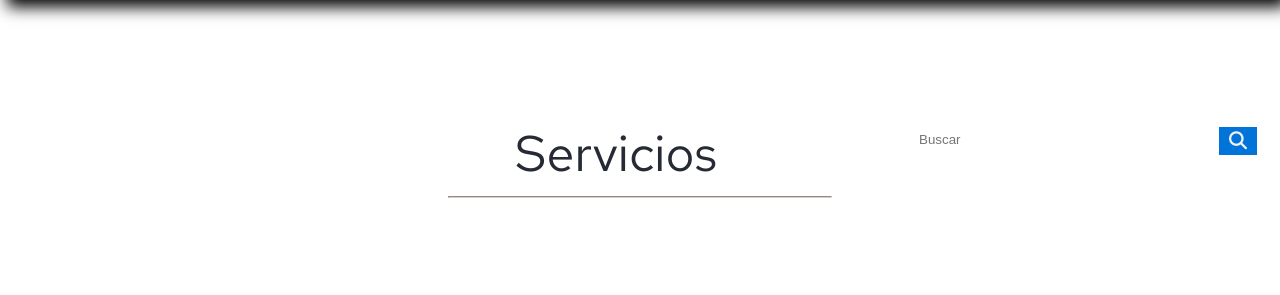
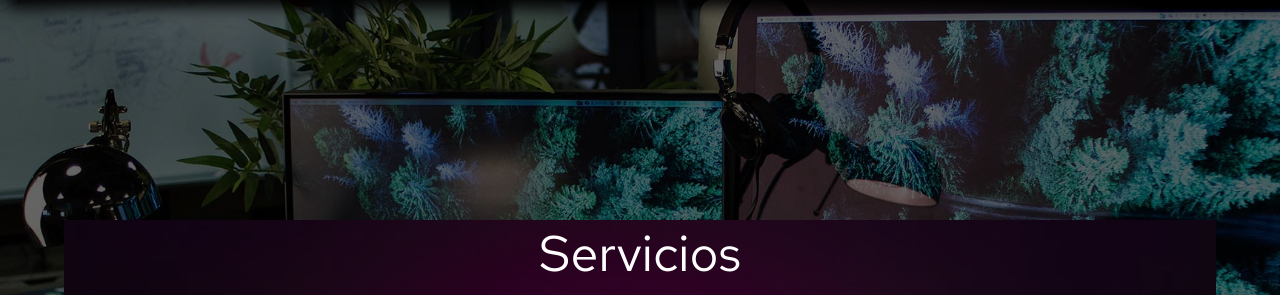
Before and after one commit to Feralram/Papeleria, a PHP site: page /servicio.html in a window 1280 px wide. Shown: the top 295 px of the page. Run offline with PHP 8.4, Linux system fonts and the light colour scheme; some libraries are stand-ins or nearby versions.

Commit message:
Update madrugada

```diff
--- a/css/styles.css
+++ b/css/styles.css
@@ -3,7 +3,7 @@
    --black:#252a34;
    --blue:#08d9d6;
    --white:#eaeaea;
-   --title:35px;
+   --title:20px;
    --text:19px;
 }
 
@@ -83,7 +83,7 @@ body{
     z-index: 9999;
     box-shadow: 7px 7px 15px #000000;
 }
-.menu .logo-box{margin-left: 20px;}
+.menu .logo-box{margin-left: 10px;}
 .menu .logo-box h1 a{
     text-decoration: none;
     font-size: var(--title);
@@ -869,27 +869,93 @@ hr {
     color: black;
 }
 
-/* styling search bar */
-.search input[type=text]{
-    width:300px;
-    height:25px;
-    border-radius:25px;
-    border: none;
+/*  Barra de busqueda */
+.buscar {
+    position: relative;
+  }
+
+  .buscar input {
+    width: 0;
+    height: 25px;
+    padding: 0 10px;
+    font-size: 12px;
+    color: #222;
+    outline: none;
+    border: 1px solid silver;
+    border-radius: 30px;
+    transition: all 0.6s ease;
+  }
+
+  .btn {
+    width: 30px;
+    height: 30px;
+    line-height: 30px;
+    top: 0;
+    right: 0;
+    position: absolute;
+    background: #440088;
+    text-align: center;
+    color: white;
+    font-size: 18px;
+    border-radius: 50%;
+    cursor: pointer;
+  }
+
+  .buscar:hover input {
+    width: 240px;
+  }
+
+  .buscar input:focus {
+    width: 240px;
+  }
+/*********************** Fin Barra ***********************/
+.det{
+    width: 50%;
+    margin:auto;
+    text-align: center;
 }
-
-.search{
-    float:right;
-    margin:7px;
+.det h2{
+    font-size: 50px;
+    font-weight: normal;
+    color: white;
+    margin-bottom: 10px;
 }
-
-.search button{
-    background-color: #0074D9;
-    color: #f2f2f2;
-    float: right;
-    padding: 5px 10px;
-    margin-right: 16px;
-    font-size: 12px;
-    border: none;
+.det hr{
+    width: 60%;
+    height: 2px;
+    margin:auto;
+    background: var(--black);
+}
+.det-texto{
+    border: 2px solid var(--red);
+    padding:20px;
+    border-radius: 20px;
+    transition: 0.1s;
     cursor: pointer;
 }
-/*********************** Fin Barra ***********************/
+.det-texto h4{
+    font-size: 30px;
+    font-weight: 400;
+    color: var(--red);
+    text-align: center;
+    margin-bottom: 10px;
+    transition: 0.1s;
+}
+.det-texto p{
+    font-size: 20px;
+    text-align: center;
+    line-height: 40px;
+    color: var(--white);
+}
+.det-texto:hover{
+    border: 2px solid var(--blue);
+}
+.det-texto:hover h4{
+    color: var(--blue);
+}
+.titulo-fix h4{
+    font-size: 30px;
+    font-weight: 400;
+    color: var(--black);
+    text-align: center;
+}
--- a/servicio.html
+++ b/servicio.html
@@ -1,7 +1,7 @@
 <!DOCTYPE html>
 <html lang="es">
 <head>
-    <title>Artistas de la Web | Inicio</title>
+    <title>La Esquinita Creativa | Servicios</title>
     <meta charset="UTF-8">
     <meta name="viewport" content="width=device-width, initial-scale=1.0">
     <meta http-equiv="X-UA-Compatible" content="ie=edge">
@@ -14,22 +14,12 @@
 </head>
 <body>
 
+
   <!-- Ir Arriba -->
   <div class="go-top">
     <span class="fas fa-angle-up"></span>
   </div>
-  <div class="search">
-    <form action="#">
-        <input type="text"
-            placeholder="Buscar"
-            name="search">
-        <button>
-            <i class="fa fa-search"
-                style="font-size: 18px;">
-            </i>
-        </button>
-    </form>
-  </div>
+
     <!-- Menu de Navegacion -->
     <header id="header">
       <nav class="menu">
@@ -38,37 +28,51 @@
          <span class="btn-menu"><i class="fas fa-bars"></i></span>
        </div>
 
+
        <div class="list-container">
           <ul class="lists">
               <li><a href="index.html">Inicio</a></li>
               <li><a href="#">Nosotros</a></li>
-              <li><a href="servicio.html">Servicios</a></li>
+              <li><a href="servicio.html" class="active">Servicios</a></li>
               <li><a href="#">Mision</a></li>
               <li><a href="vision.html">Vision</a></li>
               <li><a href="fotos.html">Fotos</a></li>
               <li><a href="#">Contacto</a></li>
-              <li><a href="login.html" class="active">Login</a></li>
+              <li><a href="login.html">Login</a></li>
+              <li>
+                <div class="buscar">
+                  <input type="text" placeholder="Buscar" required />
+
+                  <div class="btn">
+                    <i class="fas fa-search icon"></i>
+                  </div>
+                </div>
+              </li>
           </ul>
-          <div class="search">
-            <form action="#">
-                <input type="text"
-                    placeholder="Buscar"
-                    name="search">
-                <button>
-                    <i class="fa fa-search"
-                        style="font-size: 18px;">
-                    </i>
-                </button>
-            </form>
-          </div>
        </div>
       </nav>
 
       </header>
+
  <main>
+
+ </main>
+
+ <footer class="footer">
+  <div class="deg-footer"></div>
+
+  <div class="ejeZfooter">
+  <div class="footer-content">
+
+
+<!-- Nuestros proyectos -->
+<section class="our-projects">
+<div class="deg-background"></div>
+
+<div class="ejeZproject">
 <!-- Testimonios -->
 <section class="testimonios">
-         <div class="testimonios-title">
+<div class="det">
 <h2>Servicios</h2>
 <hr>
 </div>
@@ -77,7 +81,7 @@
 
  <div class="card-testimonio">
      <div class="card-img"><img src="img/servicio.jpg" alt="noimg"></div>
-               <div class="testimonio-text">
+     <div class="det-texto">
      <h4>Personalización y envio</h4>
      <p>Se realiza la personalización de los productos que se deseen y el envio a nivel nacional de estos mismos.</p>
      </div>
@@ -86,14 +90,12 @@
 
 </div>
 </section>
+</section>
+   <div class="footer-text">
+     <p>&copy; La Esquinita Creativa - 2022 | Todos los derechos reservados.</p>
+   </div>
 
-      </main>
-
-
- <!-- Footer -->
- <footer class="footer">
-    <div class="footer-text">
-        <p>&copy; Artistas Web - 2019 | Todos los derechos reservados.</p>
+  </div>
 </div>
  </footer>
 
```
Also changed, not shown: fotos.html (+30 -37 lines), index.html (+12 -26 lines), login.html (+8 -13 lines), vision.html (+12 -16 lines). Lines whose indentation alone changed are shown as unchanged.
